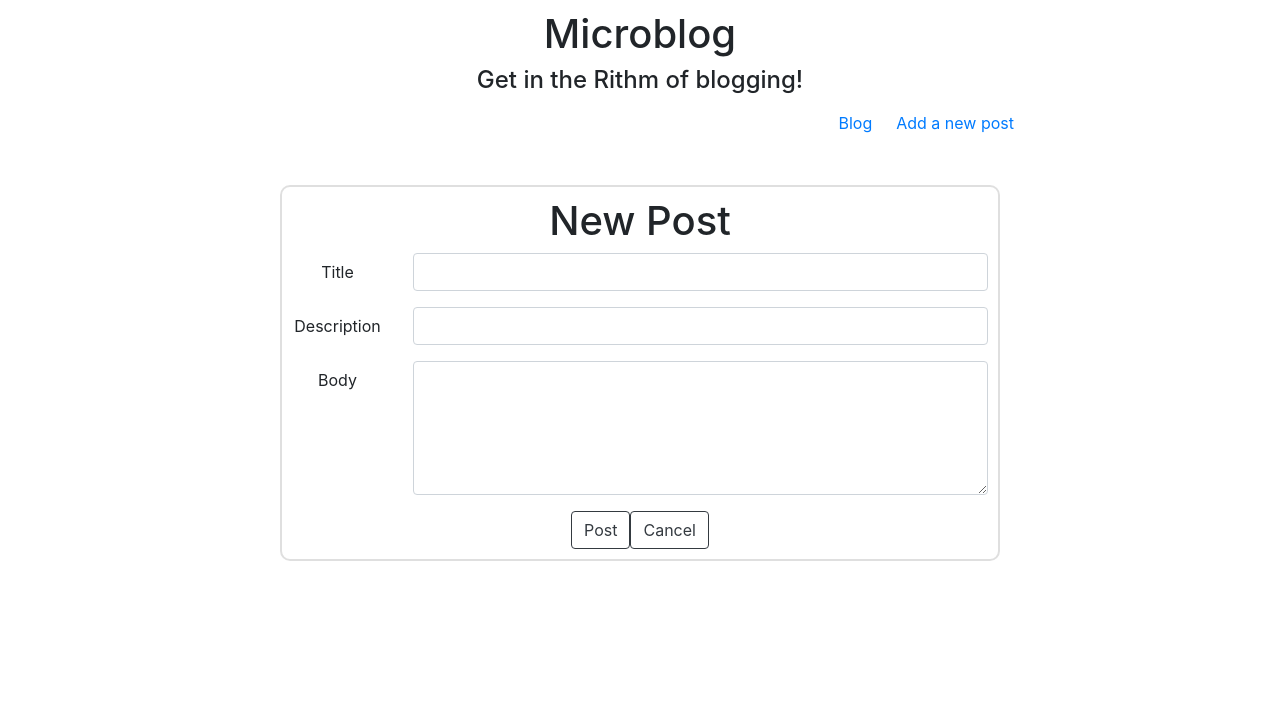
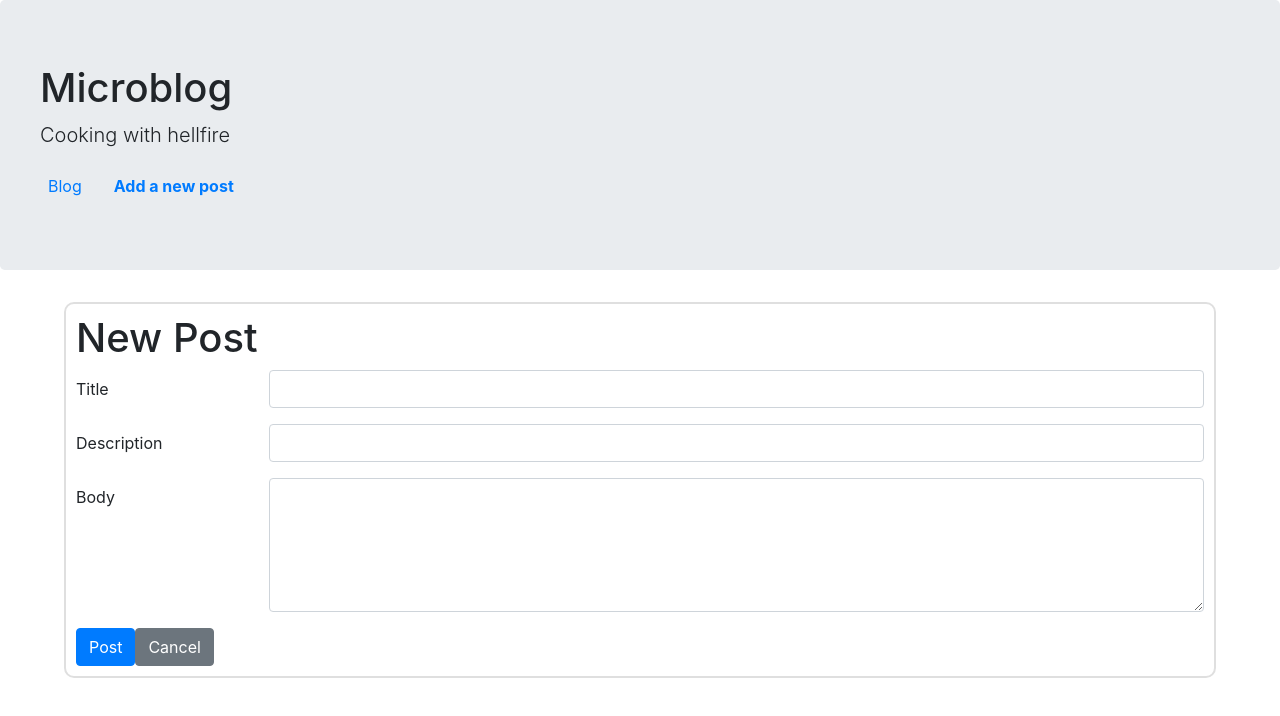
Before and after one commit to stephaniesimms/react-redux-microblog, a React (Create React App) app in the folder frontend/: page /new in a window 1280 px wide. Shown: the top 716 px of the page. Built offline with nearby package versions, Linux system fonts and the light colour scheme.

Commit message:
adjusting css and docstrings

```diff
--- a/frontend/src/components/App.css
+++ b/frontend/src/components/App.css
@@ -1,5 +1,6 @@
 .App {
-  text-align: center;
-  max-width: 800px;
-  margin: auto;
+  /* text-align: center; */
+  /* max-width: 800px; */
+  /* margin: auto; */
+
 }
--- a/frontend/src/components/App.js
+++ b/frontend/src/components/App.js
@@ -1,5 +1,5 @@
 import React, { Component } from 'react';
-import Nav from './Nav';
+import Navigation from './Navigation';
 import Routes from './Routes';
 import './App.css';
 
@@ -14,7 +14,7 @@ class App extends Component {
   render() {
     return (
       <div className='App'>
-        <Nav />
+        <Navigation />
         <Routes />
       </div>
     );
--- a/frontend/src/components/Nav.js
+++ /dev/null
@@ -1,33 +0,0 @@
-import React, { Component } from 'react';
-import { Link } from 'react-router-dom';
-
-/** Displays main nav and header with bad Rithm School pun
- *
- * - nav links contain routes to:
- *   - new form
- *   - homepage
- *   - individual posts
-*/
-class Nav extends Component {
-  render() {
-    return (
-      <div className='jumbotron' style={{ padding: '10px', backgroundColor: 'white', maxWidth: '100%' }}>
-        <h1>Microblog</h1>
-        <h4>Get in the Rithm of blogging!</h4>
-        <nav className='navbar'>
-          <ul className='nav ml-auto'>
-            <Link to='/'>
-              <li className='nav-item mr-4'>Blog</li>
-            </Link>
-            <Link to='/new'>
-              <li className='nav-item'>Add a new post</li>
-            </Link>
-          </ul>
-        </nav>
-      </div>
-    );
-  }
-}
-
-
-export default Nav;
--- /dev/null
+++ b/frontend/src/components/Navigation.css
@@ -0,0 +1,7 @@
+Nav a {
+  margin-right: 2em;
+}
+
+Nav a.active {
+  font-weight: bold;
+}
--- /dev/null
+++ b/frontend/src/components/Navigation.js
@@ -0,0 +1,33 @@
+import React, { Component } from 'react';
+import { NavLink } from 'react-router-dom';
+import { Navbar, Nav, Jumbotron } from 'react-bootstrap';
+import './Navigation.css';
+
+/** Displays main nav and header with bad Rithm School pun
+ *
+ * - nav links contain routes to:
+ *   - new form
+ *   - homepage
+ *   - individual posts
+*/
+class Navigation extends Component {
+  render() {
+    return (
+      <Jumbotron>
+        <div className="ml-2">
+          <h1>Microblog</h1>
+          <p className="lead">Cooking with hellfire</p>
+        </div>
+        <Navbar>
+          <Nav>
+            <NavLink exact to='/'>Blog</NavLink>
+            <NavLink exact to='/new'>Add a new post</NavLink>
+          </Nav>
+        </Navbar>
+      </Jumbotron>
+    );
+  }
+}
+
+
+export default Navigation;
--- a/frontend/src/components/PostTitle.js
+++ b/frontend/src/components/PostTitle.js
@@ -1,6 +1,4 @@
 import React, { Component } from 'react';
-import Button from 'react-bootstrap/Button';
-
 
 /** Display a post:
  *
@@ -27,25 +25,26 @@ class PostTitle extends Component {
 
   render() {
     console.log('PostTitle props', this.props)
-    const { deletePost, doVote, post, showEditForm } = this.props;
+    const { deletePost, post, showEditForm } = this.props;
 
     return (
       <div>
         <h1>{post.title}</h1>
         <p><em>{post.description}</em></p>
         <p>{post.body}</p>
-        <Button onClick={showEditForm}>
-          <i className='far fa-edit'></i>
-        </Button>
-        <Button onClick={deletePost}>
-          <i className='far fa-window-close'></i>
-        </Button>
-        <div className="PostDisplay-votes">
-          <b>{post.votes} votes:</b>
 
-          <i className="fas fa-thumbs-up text-success"
+        <i className='fa fa-edit text-primary'
+          onClick={showEditForm} />
+
+        <i className='fa fa-times text-danger'
+          onClick={deletePost} />
+
+        <div className="PostTitle-votes">
+          <b>votes: {post.votes}</b>
+
+          <i className="fas fa-grin-stars text-success"
             onClick={this.doVoteUp} />
-          <i className="fas fa-thumbs-down text-danger"
+          <i className="fas fa-dizzy text-danger"
             onClick={this.doVoteDown} />
         </div>
       </div>
--- a/frontend/src/containers/PostForm.js
+++ b/frontend/src/containers/PostForm.js
@@ -21,19 +21,17 @@ import { sendPostToAPI } from '../actions/actions';
 class PostForm extends Component {
   constructor(props) {
     super(props)
-
     this.state = {
       title: '',
       description: '',
       body: '',
     };
-
     this.handleChange = this.handleChange.bind(this);
     this.handleSubmit = this.handleSubmit.bind(this);
   }
 
   componentDidMount() {
-    if(this.props.post) {
+    if (this.props.post) {
       const { title, description, body } = this.props.post;
 
       this.setState({
@@ -50,14 +48,17 @@ class PostForm extends Component {
     });
   };
 
-  // checks the formType prop sent from Post component to decide whether
-  // to create a new post or edit an existing post
+  /** Checks the formType prop sent from Post component to decide
+   * whether to create a new post or edit an existing post
+  */
   async handleSubmit(evt) {
     evt.preventDefault();
 
     if (this.props.formType === 'Edit') {
-      this.props.updatePost({...this.state,
-        comments: this.props.post.comments });
+      this.props.updatePost({
+        ...this.state,
+        comments: this.props.post.comments
+      });
     } else {
       const { title, description, body } = this.state;
       await this.props.sendPostToAPI({ title, description, body });
@@ -104,16 +105,16 @@ class PostForm extends Component {
                 value={this.state.body}
                 size='md'
                 as='textarea'
-                            alt='body' rows='5'/>
+                alt='body' rows='5' />
             </Col>
           </Form.Group>
-          <Button type='submit'
-                  variant='outline-dark'
-                  size='md'>
+          <Button type='submit' variant='primary' size='md'>
             Post
           </Button>
           <Link to='/'>
-            <Button variant='outline-dark' size='md'>Cancel</Button>
+            <Button variant='secondary' size='md'>
+              Cancel
+            </Button>
           </Link>
         </Form>
       </div>
--- a/frontend/src/containers/PostList.js
+++ b/frontend/src/containers/PostList.js
@@ -3,7 +3,10 @@ import React, { Component } from 'react';
 import { connect } from 'react-redux';
 import { Link } from 'react-router-dom';
 import Card from 'react-bootstrap/Card';
-import { getTitlesFromAPI, sendVoteToAPI } from '../actions/actions';
+import {
+  getTitlesFromAPI,
+  sendVoteToAPI
+} from '../actions/actions';
 
 // FIXME: need to rerender PostTitle and sendVoteToAPI from there when user clicks vote
 // add votes and display posts by popularity
@@ -38,20 +41,21 @@ class PostList extends Component {
 
     const titleList = this.props.titles.map(
       (title) =>
-        <Card key={title.id} id={title.id}
+        <Card key={title.id}
+          id={title.id}
           style={{ width: '40vw', display: 'inline-block', marginRight: '15px', maxWidth: '300px' }}>
           <Link to={`/posts/${title.id}`}>
             <Card.Title style={{ marginTop: '15px' }}>{title.title}</Card.Title>
           </Link>
 
           <Card.Body>{title.description}</Card.Body>
-          <div className="card-footer">
+          <Card.Footer>
             <small>{title.votes} votes</small>
-            <i className="fas fa-thumbs-up text-success ml-2"
+            <i className="fas fa-grin-stars text-success ml-2"
               onClick={() => this.vote("up", title.id)} />
-            <i className="fas fa-thumbs-down text-danger ml-2"
+            <i className="fas fa-dizzy text-danger ml-2"
               onClick={() => this.vote("down", title.id)} />
-          </div>
+          </Card.Footer>
         </Card>
 
     );
```
Also changed, not shown: frontend/src/containers/Post.js (+4 -3 lines), 2 other files (tests, documents, lock files or other folders). Lines whose indentation alone changed are shown as unchanged.
